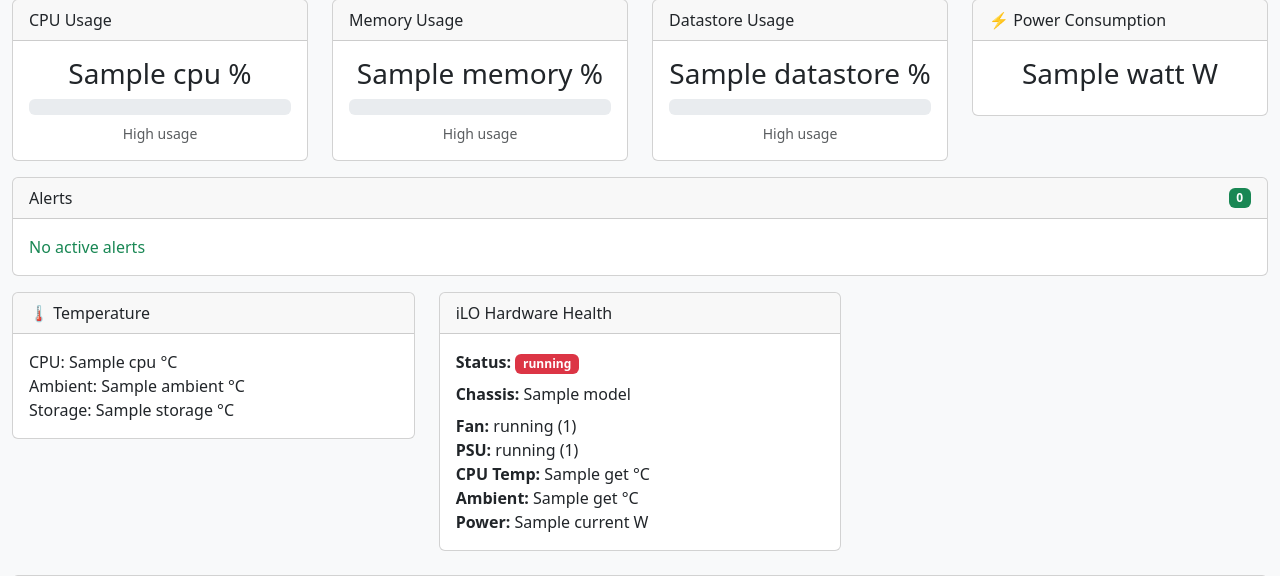
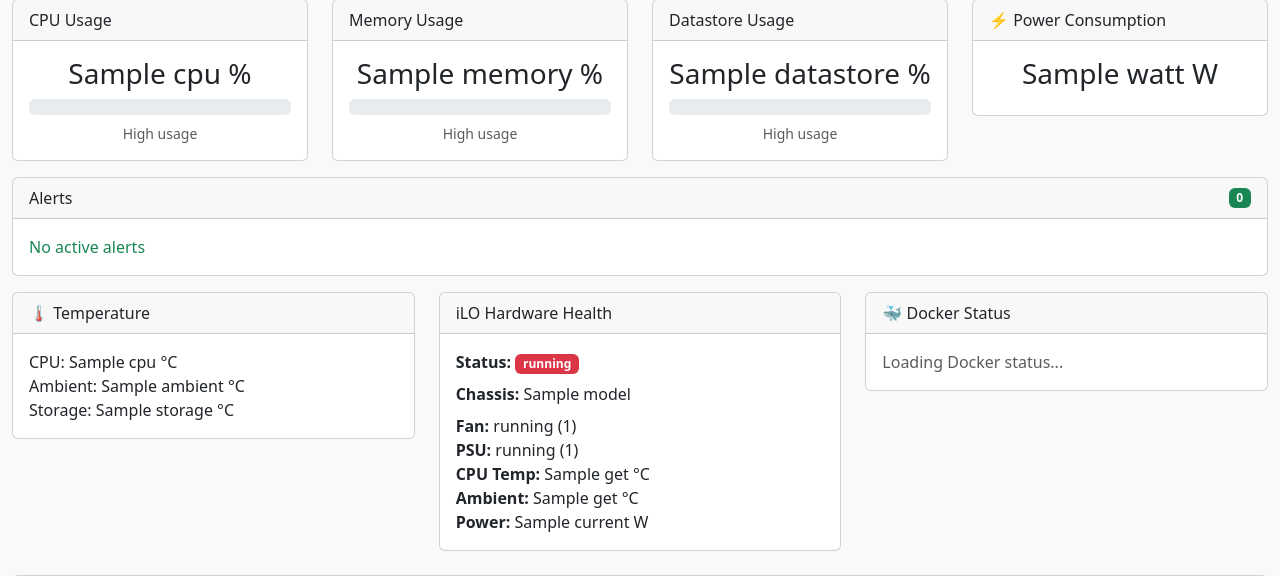
Before and after one commit to leekampgreen-hash/homelab-dashboard, a FastAPI app: template app/templates/index.html in a window 1280 px wide. Shown: the part 211-787 px from the top of the page. Run offline with FastAPI, Linux system fonts and the light colour scheme; the template is opened without the code that fills it: most values are stand-ins (such as "Sample title", 1, 10 or a date in 2020); some libraries are stand-ins or nearby versions.

Commit message:
Add Docker status widget to dashboard

```diff
--- a/app/templates/components/footer_scripts.html
+++ b/app/templates/components/footer_scripts.html
@@ -314,6 +314,54 @@ function renderAlerts(alerts) {
     alertList.appendChild(list);
 }
 
+function renderDockerStatus(containers) {
+    const container = document.getElementById("docker-status-list");
+    container.innerHTML = "";
+
+    if (!Array.isArray(containers) || containers.length === 0) {
+        container.innerHTML = '<span class="text-muted">No Docker containers found</span>';
+        return;
+    }
+
+    const list = document.createElement("div");
+    list.className = "list-group list-group-flush";
+
+    containers.forEach(item => {
+        const row = document.createElement("div");
+        const badge = document.createElement("span");
+        const name = document.createElement("strong");
+        const status = item.status || "unavailable";
+        const running = status === "running";
+
+        row.className = "list-group-item px-0";
+        badge.className = running
+            ? "badge text-bg-success me-2"
+            : "badge text-bg-secondary me-2";
+        badge.innerText = running ? "🟢" : "🔴";
+        name.innerText = item.name || "Unknown";
+
+        row.append(badge, name, document.createElement("br"));
+        row.append(`Status: ${running ? "Running" : status}`);
+        list.appendChild(row);
+    });
+
+    container.appendChild(list);
+}
+
+async function refreshDockerStatus() {
+    try {
+        const response = await fetch("/api/docker");
+        const data = await response.json();
+        if (!response.ok || data.success !== true) {
+            throw new Error(data.detail || "Docker status unavailable");
+        }
+        renderDockerStatus(data.data);
+    } catch (error) {
+        const container = document.getElementById("docker-status-list");
+        container.innerHTML = '<span class="text-muted">Docker status unavailable</span>';
+    }
+}
+
 function updateDashboardValues(data) {
     document.getElementById("cpu").innerText = `${data.summary.cpu} %`;
     document.getElementById("memory").innerText = `${data.summary.memory} %`;
@@ -335,6 +383,7 @@ async function refreshDashboard() {
         updateDashboardValues(data);
         renderVmRows(data.vm);
         renderAlerts(data.alerts || []);
+        await refreshDockerStatus();
         secondsUntilRefresh = refreshInterval;
         updateRefreshCountdown();
     } catch (error) {
--- a/app/templates/components/summary_cards.html
+++ b/app/templates/components/summary_cards.html
@@ -242,4 +242,18 @@
         </div>
     </div>
 
+
+    <!-- Docker Status -->
+    <div class="col-md-4">
+        <div class="card">
+            <div class="card-header">
+                🐳 Docker Status
+            </div>
+
+            <div id="docker-status-list" class="card-body">
+                <span class="text-muted">Loading Docker status...</span>
+            </div>
+        </div>
+    </div>
+
 </div>
```
